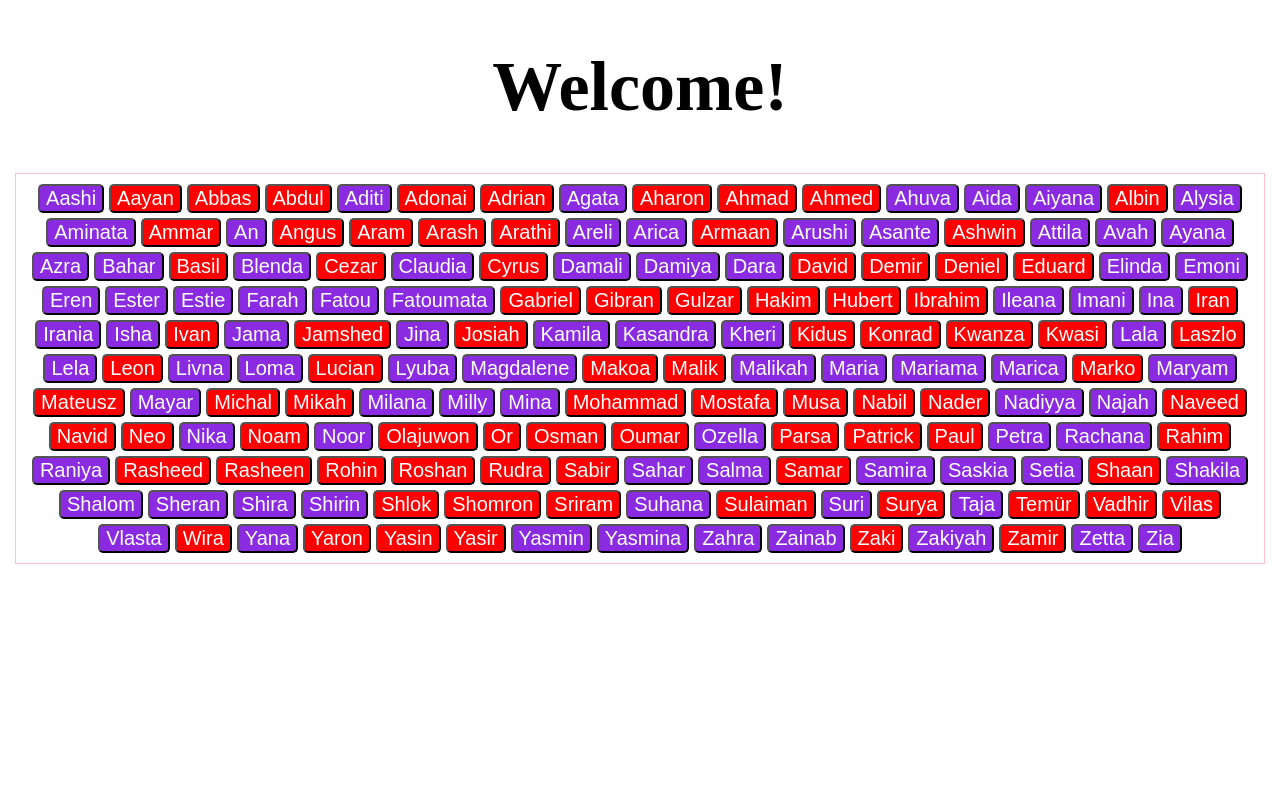
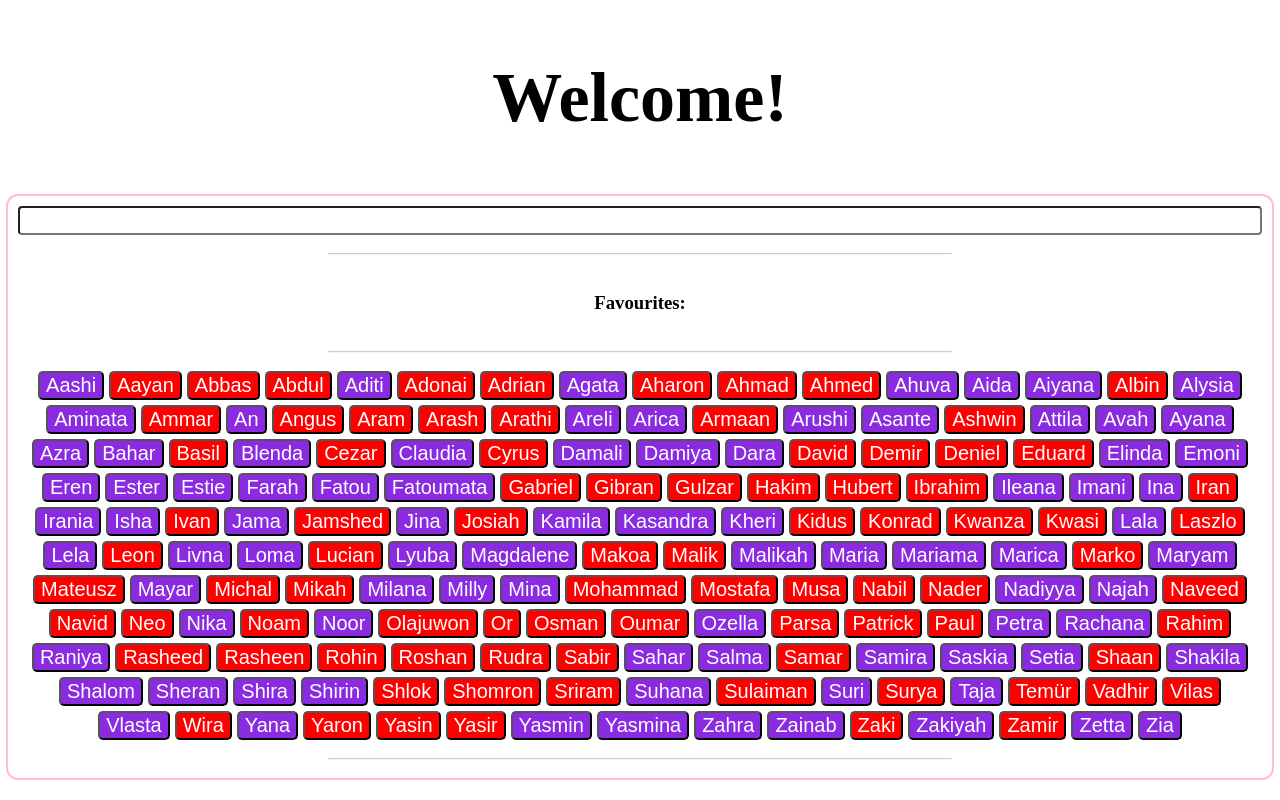
Before and after one commit to TomOwen93/baby-names-react, a React (Create React App) app: page / in a window 1280 px wide. Built offline with nearby package versions, Linux system fonts and the light colour scheme; the HTML template or start-up script is replaced by a standard one.

Commit message:
add favourites and util functions

```diff
--- a/src/App.tsx
+++ b/src/App.tsx
@@ -3,10 +3,10 @@ import MainContent from "./components/MainContent";
 
 function App(): JSX.Element {
   return (
-    <body>
+    <section>
       <h1 className="title">Welcome!</h1>
       <MainContent />
-    </body>
+    </section>
   );
 }
 
--- a/src/components/MainContent.tsx
+++ b/src/components/MainContent.tsx
@@ -1,28 +1,71 @@
 import babyNamesData from "../babyNamesData.json";
+import { useState } from "react";
+import { compareBaby } from "../utils/sortBaby";
+import { filterBabyInput } from "../utils/filterBaby";
+
+type Baby = {
+  name: string;
+  id: number;
+  sex: string;
+};
 
 function MainContent(): JSX.Element {
-  const data = babyNamesData;
+  const babyData: Baby[] = babyNamesData.sort((a: Baby, b: Baby) =>
+    compareBaby(a, b)
+  );
 
-  data.sort((a, b) => {
-    if (a.name < b.name) {
-      return -1;
-    }
-    if (a.name > b.name) {
-      return 1;
-    } else {
-      return 0;
-    }
-  });
+  const [searchInput, setSearchInput] = useState("");
+  const [babyList, setBabyList] = useState<Baby[]>(babyData);
+  const [favourites, setFavourites] = useState<Baby[]>([]);
+
+  const filteredData = babyList.filter((el) =>
+    filterBabyInput(el.name, searchInput)
+  );
+
+  const handleAddFavourites = (baby: Baby) => {
+    setFavourites([...favourites, baby]);
+    setBabyList(babyList.filter((el) => el.id !== baby.id));
+  };
+
+  const handleRemoveFavourites = (baby: Baby) => {
+    setFavourites(favourites.filter((el) => el.id !== baby.id));
+    setBabyList([...babyList, baby]);
+  };
 
   return (
     <>
-      <div className="baby-button">
-        {data.map((baby) => (
-          <button className={`gender-${baby.sex}`} key={baby.id}>
-            {" "}
-            {baby.name}{" "}
-          </button>
-        ))}
+      <div className="main-section">
+        <input
+          onChange={(event) => setSearchInput(event.target.value)}
+          className="search-input"
+        />
+        <hr />
+        <div className="baby-section">
+          <h3>Favourites:</h3>
+          {favourites.map((favouriteBaby) => (
+            <button
+              className={`gender-${favouriteBaby.sex}`}
+              key={favouriteBaby.id}
+              onClick={() => handleRemoveFavourites(favouriteBaby)}
+            >
+              {favouriteBaby.name}{" "}
+            </button>
+          ))}
+        </div>
+        <hr />
+
+        <div className="baby-section">
+          {filteredData.map((baby) => (
+            <button
+              onClick={() => handleAddFavourites(baby)}
+              className={`gender-${baby.sex}`}
+              key={baby.id}
+            >
+              {baby.name}
+            </button>
+          ))}
+        </div>
+        <hr />
       </div>
     </>
   );
--- a/src/style.css
+++ b/src/style.css
@@ -16,6 +16,14 @@
   flex: 0 0 auto;
 }
 
+.search-input {
+  display: flex;
+  justify-content: center;
+  font-size: 20px;
+  margin-bottom: 10px;
+  border-radius: 4px;
+}
+
 .title {
   display: flex;
   justify-content: center;
@@ -23,11 +31,29 @@
   font-size: 70px;
 }
 
-.baby-button {
+.main-section {
+  display: flex;
+  flex-direction: column;
+  justify-content: center;
+  outline: 2px pink solid;
+  border-radius: 10px;
+  padding: 10px;
+}
+
+.baby-section {
   display: flex;
   flex-wrap: wrap;
   justify-content: center;
   gap: 5px;
-  outline: 1px pink solid;
   padding: 10px;
 }
+
+hr {
+  margin-left: 0;
+  margin-right: 0;
+  size: 500px;
+  color: lightgray;
+  opacity: 50%;
+  width: 50%;
+  align-self: center;
+}
--- /dev/null
+++ b/src/utils/filterBaby.ts
@@ -0,0 +1,7 @@
+export function filterBabyInput(baby: string, input: string): boolean {
+  if (baby.toLocaleLowerCase().includes(input.toLocaleLowerCase())) {
+    return true;
+  } else {
+    return false;
+  }
+}
--- /dev/null
+++ b/src/utils/sortBaby.ts
@@ -0,0 +1,13 @@
+export function compareBaby(
+  a: { name: string },
+  b: { name: string }
+): -1 | 0 | 1 {
+  if (a.name < b.name) {
+    return -1;
+  }
+  if (a.name > b.name) {
+    return 1;
+  } else {
+    return 0;
+  }
+}
```
